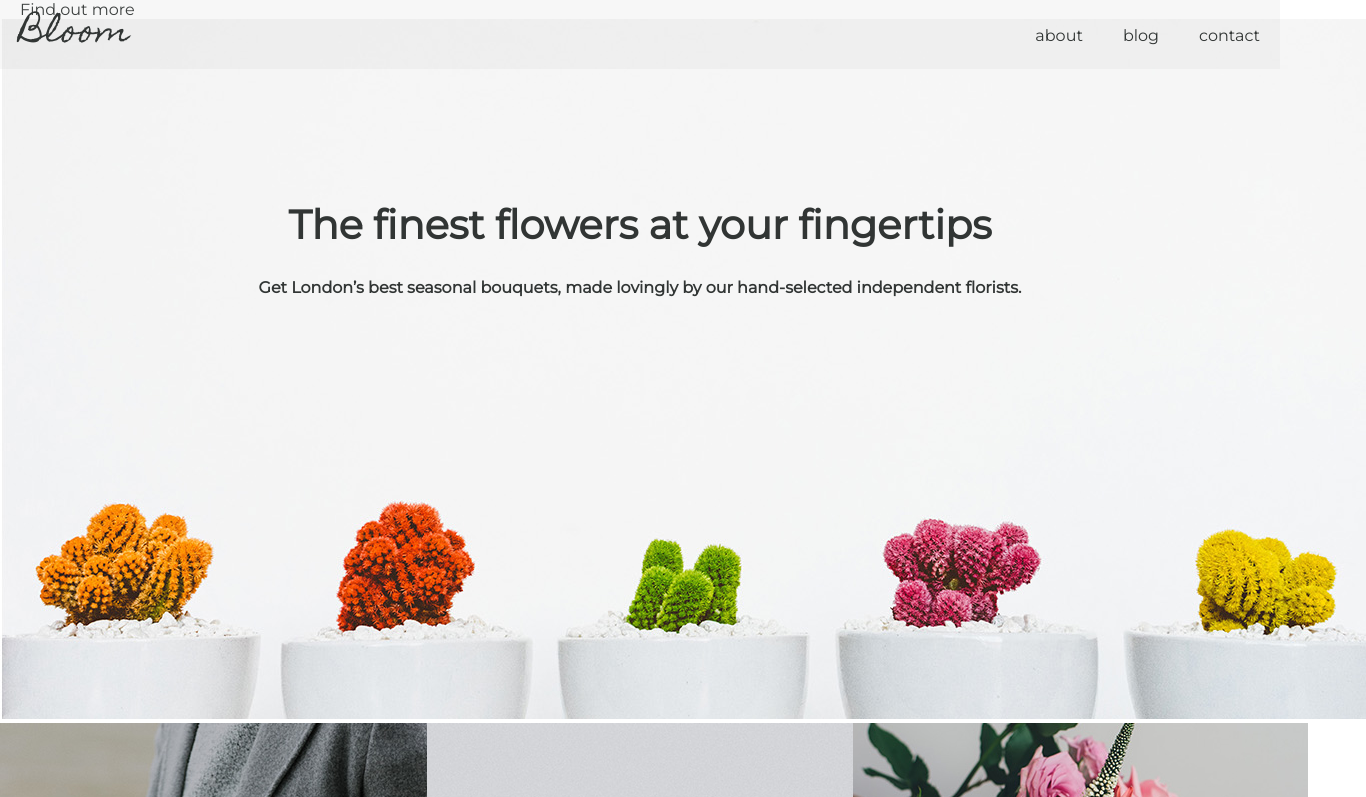
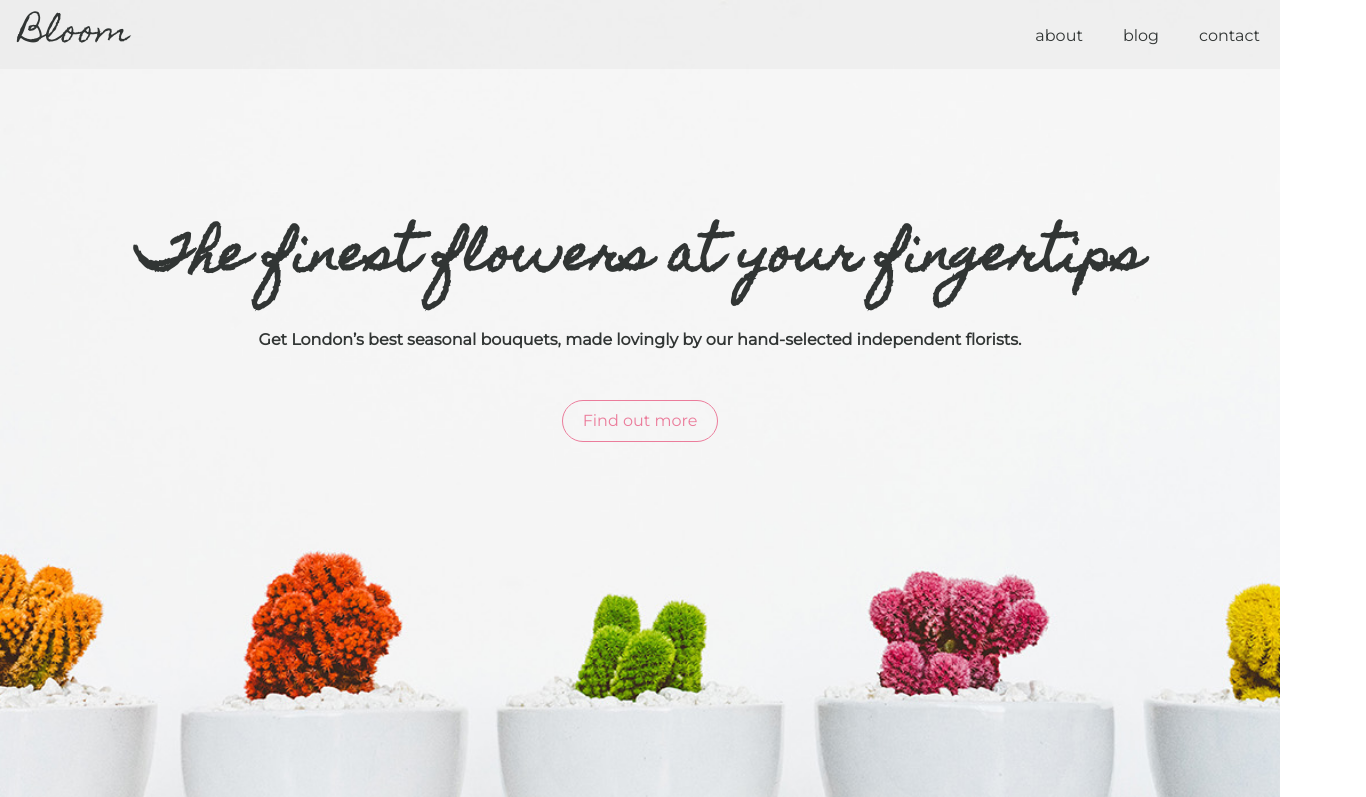
Before and after one commit to Staselyte/Multi-column-site, a plain HTML site: page index.html in a window 1280 px wide. Shown: the top 797 px of the page, 1366 px wide, since content can reach past the window. Drawn offline with Linux system fonts and the light colour scheme; files whose address does not match are found by name.

Commit message:
Simplified html & styling
After realising that combining css grid & flexbox properties for a simple multi-column layout was not the best decision, simplified the html and applied floats to fix the layout.

```diff
--- a/index.html
+++ b/index.html
@@ -10,26 +10,29 @@
 </head>
 
 <body>
-<div class="container">
+
+  <div class="mainpage">
     <nav>
-    <ul class="mainnav">
-      <li class="logo"><a href="index.html">Bloom</a></li>
-      <li><a href="#">about</a></li>
-      <li><a href="#">blog</a></li>
-      <li><a href="#">contact</a></li>
-    </ul>
+      <a href="index.html" class="bloom">Bloom</a>
+      <a href="#">about</a>
+      <a href="#">blog</a>
+      <a href="#">contact</a>
     </nav>
-
-  <section class="main">
+<div class="text">
   <h1>The finest flowers at your fingertips</h1>
   <h3>Get London’s best seasonal bouquets, made lovingly by our hand-selected independent florists.</h3>
-    <a href="<button type="button" name="button">Find out more</a>
-    <img class="mainph" src="images/finalmain.jpg" alt="Flowers">
-  </section>
+  <a href="#" class="button">Find out more</a>
+</div>
+</div>
 
+  <div class="gallery">
     <img class="fl-1" src="images/fl-1.jpg" alt="">
     <img class="fl-2" src="images/fl-3.jpg" alt="">
     <img class="fl-3" src="images/fl-2.jpg" alt="">
+  </div>
+
+
+
 
   <section class="reviews">
 
@@ -51,7 +54,7 @@
   <footer>
 
   </footer>
-</div>
+
 </body>
 
 </html>
--- a/styles/styles.css
+++ b/styles/styles.css
@@ -6,65 +6,8 @@
 
 body {
   font-family: 'Montserrat', sans-serif;
+  font-size: 16px;
   color: #313534;
-}
-
-nav {
-  grid-area: navigation;
-}
-
-.main {
-  grid-area: main;
-}
-
-.fl-1 {
-  grid-area: fl-1;
-}
-
-.fl-2 {
-  grid-area: fl-2;
-}
-
-.fl-3 {
-  grid-area: fl-3;
-}
-
-.reviews {
-  grid-area: twoboxes;
-}
-
-.container {
-  display: grid;
-  grid-template-columns: 33.33% 33.33% 33.33%;
-  grid-template-rows: auto;
-  grid-template-areas:
-  "navigation navigation navigation"
-  "main main main"
-  "fl-1 fl-2 fl-3"
-  "twoboxes twoboxes twoboxes";
-}
-
-ul {
-  list-style-type: none;
-}
-
-.mainnav {
-  z-index: 999;
-  position: fixed;
-  display: flex;
-  justify-content: flex-end;
-  align-items: baseline;
-  font-family: 'Montserrat', sans-serif;
-  font-size: 1rem;
-  width: 100vw;
-  background-color: rgb(178, 172, 174, 0.1);
-}
-
-
-li.logo {
-  font-family: 'Homemade Apple', cursive;
-  font-size: 2rem;
-  flex: 1;
 }
 
 a {
@@ -73,41 +16,63 @@ a {
   color: #313534;
 }
 
-.mainph {
-  position: relative;
-  display: inline-block;
+.mainpage {
+  background-image: url(/Users/staselyte/Documents/GitHub/Multi-column-site/images/finalmain.jpg);
+  background-repeat: no-repeat;
+  background-size: cover;
+  background-position: center;
+  height: 100vh;
+  text-align: center;
+}
+
+nav {
+  position: fixed;
+  width: 100vw;
+  display: flex;
+  justify-content: flex-end;
+  align-items: baseline;
+  background-color: rgb(178, 172, 174, 0.1);
+}
+
+.bloom {
+  font-family: 'Homemade Apple', cursive;
+  font-size: 2rem;
+  text-align: left;
+  flex: 1;
+}
+
+.gallery {
+  overflow: hidden;
+}
+
+.gallery img {
+  float: left;
+  width: 33.33%;
+}
+
+.text {
+  position: absolute;
+  top: 25%;
+  line-height: 2.5;
+  width: 100vw;
 }
 
 h1 {
-  font-size: 2.5rem;
-  position: absolute;
-  z-index: 999;
-  margin: 0 auto;
-  left: 0;
-  right: 0;
+  font-family: 'Homemade Apple', cursive;
+  font-size: 3rem;
   text-align: center;
-  top: 25%;
 }
 
 h3 {
-  position: absolute;
-  z-index: 999;
-  margin: 0 auto;
-  left: 0;
-  right: 0;
+  margin: 0 auto 40px auto;
+  font-size: 1rem;
   text-align: center;
-  top: 32%;
-  line-height: 4;
-  font-size: 1rem;
+
 }
 
-button {
+.button {
+  color: #EB7C9B;
   display: inline-block;
-  position: absolute;
-  z-index: 999;
-  margin: 0 auto;
-  left: 0;
-  right: 0;
-  top: 35%;
-  text-align: center;
+  border: 1px solid #EB7C9B;
+  border-radius: 50px;
 }
```
Also changed, not shown: 1 other file. Lines whose indentation alone changed are shown as unchanged.
